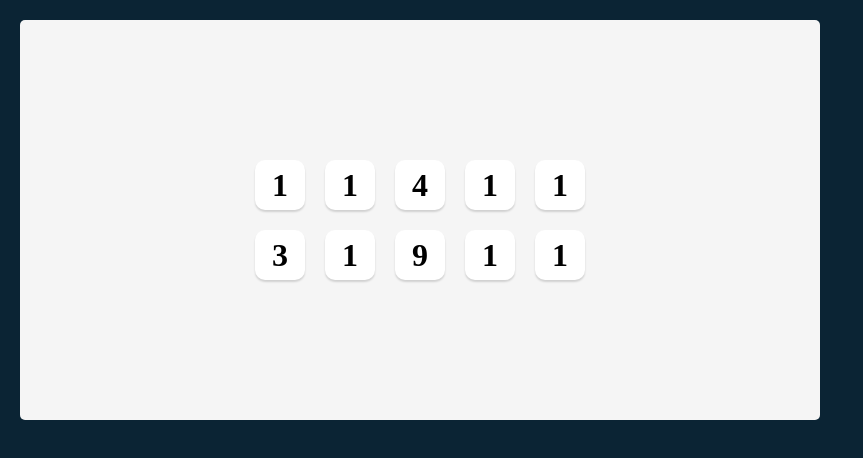
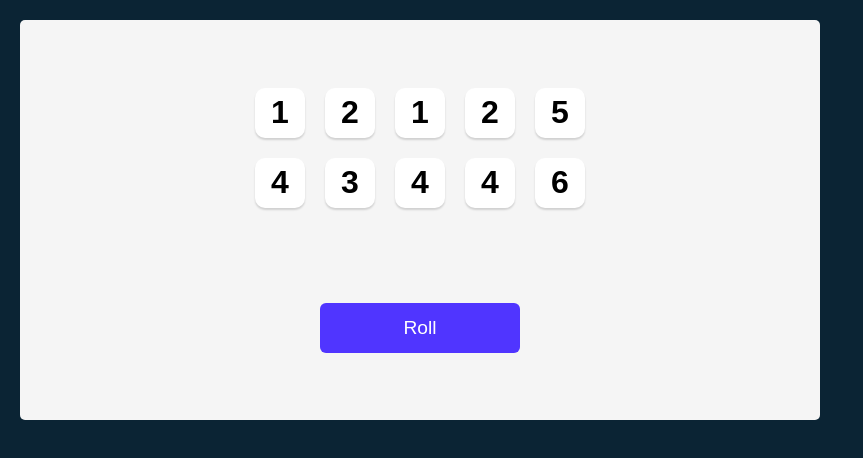
Before and after one commit to KoliosMarios/Tenzies-App, a React (Create React App) app in the folder tenzies-app/: page / in a window 1280 px wide. Shown: the top 458 px of the page, without its empty margins (0-863 px from the left). Built offline with nearby package versions, Linux system fonts and the light colour scheme; the HTML template or start-up script is replaced by a standard one.

Commit message:
add the Roll button

```diff
--- a/tenzies-app/src/App.js
+++ b/tenzies-app/src/App.js
@@ -1,6 +1,9 @@
+import React from "react";
 import Die from "./Die";
 
 function App() {
+  const [dice, setDice] = React.useState(allNewDice());
+
   function allNewDice() {
     let newDice = [];
     for (let i = 0; i < 10; i++) {
@@ -9,22 +12,16 @@
     return newDice;
   }
 
-  console.log(allNewDice());
+  function rollDice() {
+    setDice(allNewDice);
+  }
+
+  const diceElements = dice.map((die) => <Die value={die} />);
 
   return (
     <div className="main">
-      <div className="dice-container">
-        <Die value="1" />
-        <Die value="1" />
-        <Die value="4" />
-        <Die value="1" />
-        <Die value="1" />
-        <Die value="3" />
-        <Die value="1" />
-        <Die value="9" />
-        <Die value="1" />
-        <Die value="1" />
-      </div>
+      <div className="dice-container">{diceElements}</div>
+      <button className="roll-dice" onClick={rollDice}>Roll</button>
     </div>
   );
 }
--- a/tenzies-app/src/index.css
+++ b/tenzies-app/src/index.css
@@ -6,6 +6,7 @@
   margin: 0;
   background-color: #0b2434;
   padding: 20px;
+  font-family: sans-serif;
 }
 
 .main {
@@ -16,7 +17,7 @@
   padding: 20px;
   display: flex;
   flex-direction: column;
-  justify-content: center;
+  justify-content: space-around;
   align-items: center;
 }
 
@@ -41,3 +42,14 @@
 .die-num {
   font-size: 2rem;
 }
+
+.roll-dice {
+  height: 50px;
+  width: 200px;
+  border: none;
+  border-radius: 6px;
+  background-color: #5035ff;
+  color: white;
+  font-size: 1.2rem;
+  cursor: pointer;
+}
```
